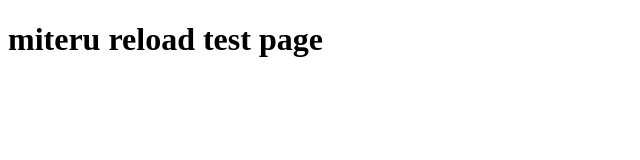
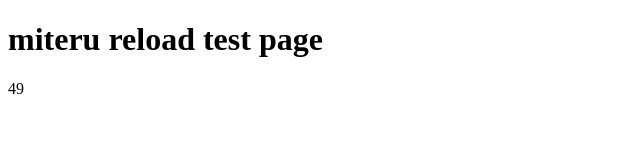
Before and after one commit to talmobi/miteru, a website: page index.html in a window 1280 px wide. Shown: the full height of the page, 0-640 px from the left. Drawn offline with Linux system fonts and the light colour scheme; files whose address does not match are found by name.

Commit message:
counter on test index.html for better visibility

```diff
--- a/index.html
+++ b/index.html
@@ -7,5 +7,15 @@
 <body>
   <h1>miteru reload test page</h1>
   <script src="miteru.js" type="text/javascript"></script>
+
+  <script type="text/javascript">
+    var el = document.createElement( 'div' )
+    var num = 0
+    setInterval( function () {
+      el.innerHTML = num++
+    }, 100 )
+
+    document.body.appendChild( el )
+  </script>
 </body>
 </html>
```
